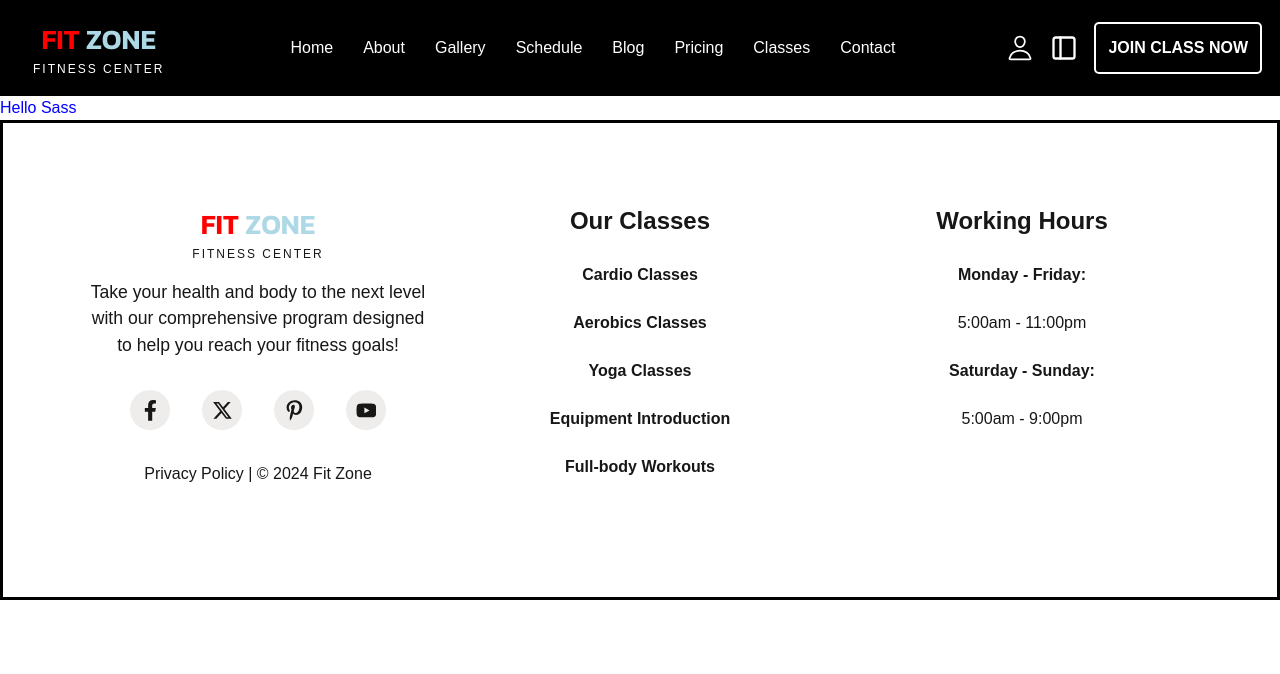
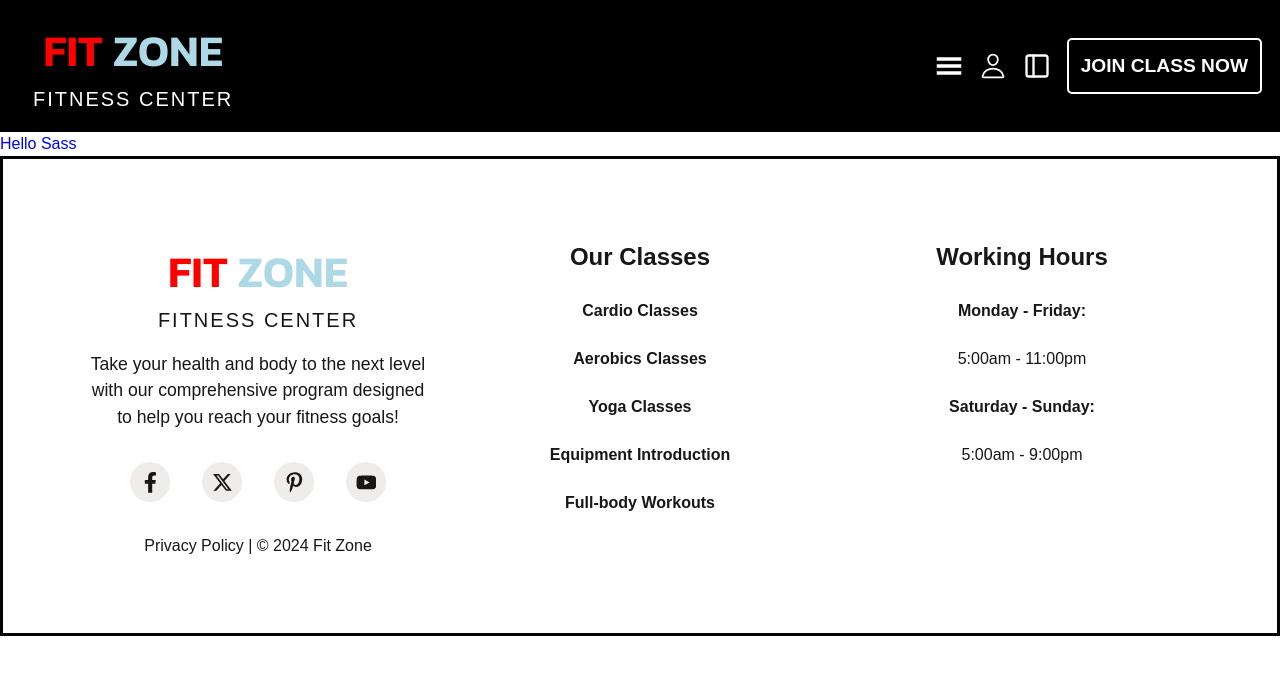
Before and after one commit to NMc0der/gym-website1, a Next.js app: page / in a window 1280 px wide. Shown: the top 674 px of the page. Built offline with nearby package versions, Linux system fonts and the light colour scheme.

Commit message:
adjusted navbar text sizing

```diff
--- a/src/app/components/navbar.jsx
+++ b/src/app/components/navbar.jsx
@@ -14,7 +14,7 @@ const Nav = () => {
   const [menu, setMenu] = useState(false);
 
   useEffect(() => {
-    const x = window.matchMedia("(max-width: 1200px)");
+    const x = window.matchMedia("(max-width: 1400px)");
     function showSidebar() {
       setMenu(false);
     }
--- a/src/app/styles/breakpoint.scss
+++ b/src/app/styles/breakpoint.scss
@@ -4,6 +4,7 @@ $breakpoints: (
   "md": 768px,
   "lg": 992px,
   "xl": 1200px,
+  "xl2": 1400px,
   "xxl": 1600px,
 );
 
@@ -32,6 +33,11 @@ $breakpoints: (
     @content;
   }
 }
+@mixin xl2 {
+  @media (min-width: map-get($breakpoints, "xl2")) {
+    @content;
+  }
+}
 @mixin xxl {
   @media (min-width: map-get($breakpoints, "xxl")) {
     @content;
--- a/src/app/styles/global.scss
+++ b/src/app/styles/global.scss
@@ -31,8 +31,9 @@ $color-primary: blue;
 
   .navLinks {
     display: none;
+    font-size: 1.4rem;
 
-    @include xl {
+    @include xl2 {
       display: block;
     }
     a {
@@ -146,14 +147,21 @@ $color-primary: blue;
     color: $primary-color;
     font-weight: 600;
     // font-weight: 800;
-    font-size: 1.75rem;
+
+    @include md {
+      font-size: 2.75rem;
+    }
+    font-size: 1.5rem;
     span {
       color: $secondary-color;
       // font-weight: 400;
     }
   }
   .logo-sub-text {
-    font-size: 0.75rem;
+    @include md {
+      font-size: 1.25rem;
+    }
+    font-size: 0.5rem;
     letter-spacing: 2px;
   }
 }
@@ -172,7 +180,7 @@ $color-primary: blue;
   }
 
   .hamburger-menu {
-    @include xl {
+    @include xl2 {
       display: none;
     }
   }
@@ -180,6 +188,7 @@ $color-primary: blue;
   .join-btn {
     display: none;
     font-weight: 600;
+    font-size: 1.2rem;
     border: 2px solid white;
     border-radius: 5px;
     padding: 0.75rem;
```
